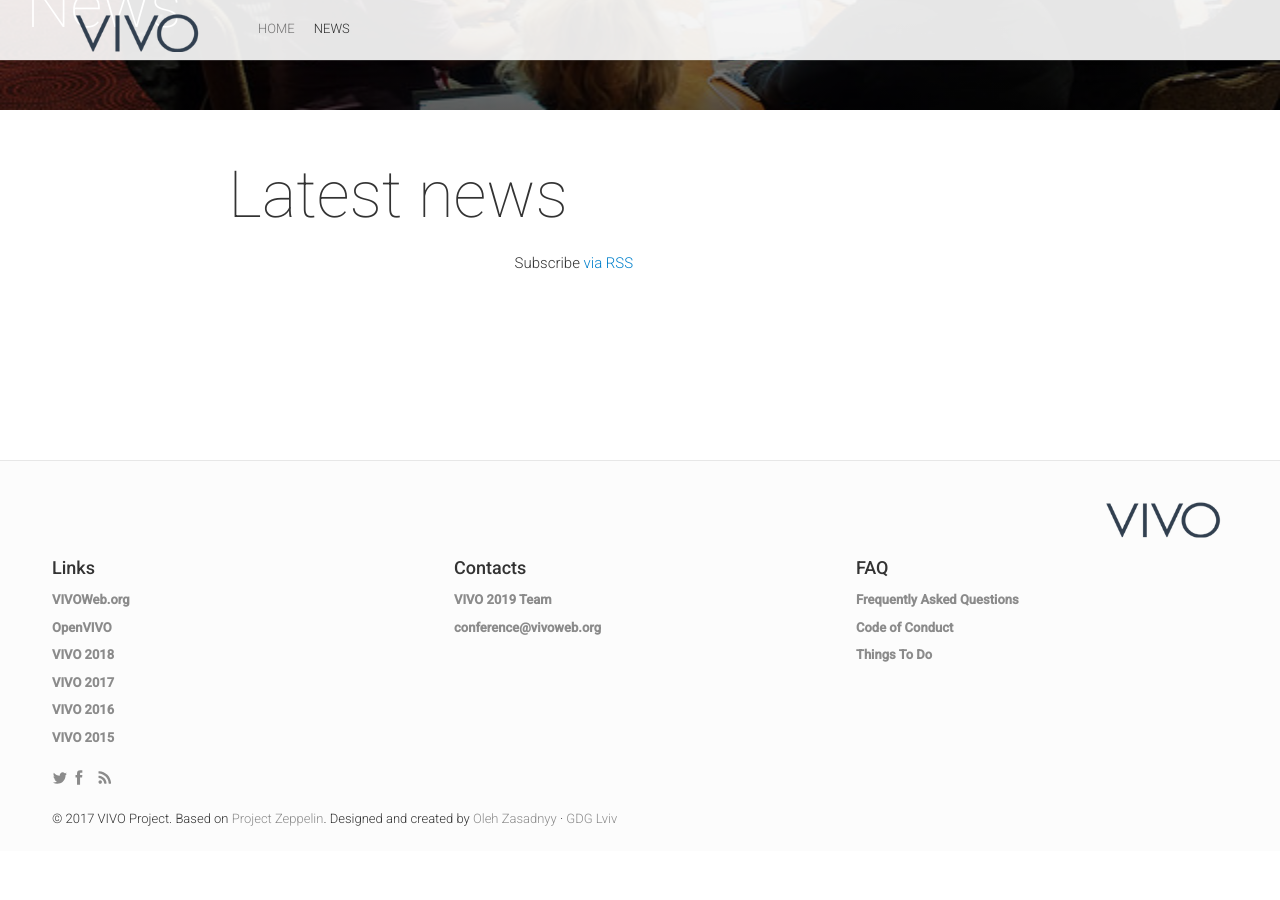
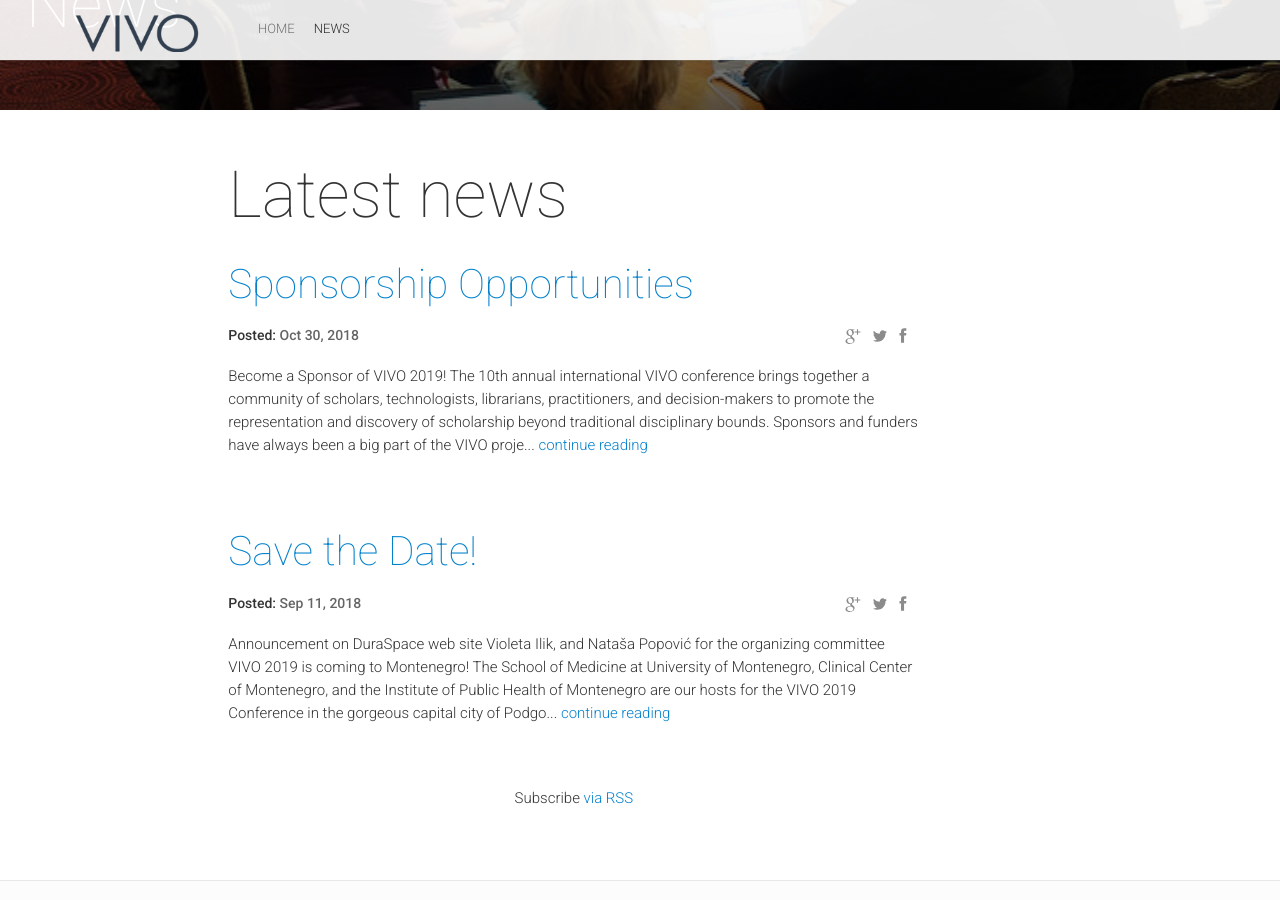
Before and after one commit to vivoconference/vivo2020, a Jekyll site: the page built from news.html, in a window 1280 px wide and 900 px high, scrolled down 297 px. Built offline with Jekyll 4.4.1, drawn with Linux system fonts in a browser that asks for light colours; nearby versions of some CDN libraries; comment, search, counter and statistics services are not loaded; before the commit the page ends 1148 px from its top, so only the background shows below that.

Commit message:
Add announcement and sponsorship posts and prospectus PDF

```diff
--- a/_config.yml
+++ b/_config.yml
@@ -120,7 +120,7 @@
 # Tweets Feed Block
 tweetsFeedImage: "twitter-feed.jpg"
 tweetsFeedTitle: "What's Up?"
-twitterHashTag: "vivo18"
+twitterHashTag: "vivo19"
 #twitterFeed: "http://lviv.gdg.org.ua/tweetledee/favoritesjson.php?c=10&cache_interval=8000"
 
 # Partners Block
--- /dev/null
+++ b/news/_posts/2018-09-11-announcement.markdown
@@ -0,0 +1,55 @@
+---
+layout: post
+title:  "Save the Date!"
+date:   2018-09-11 08:00:00
+isStaticPost: false
+---
+
+[Announcement on DuraSpace web site](https://duraspace.org/save-the-date-vivo-2019-september-4-6-podgorica-montenegro/)
+
+Violeta Ilik, and Nataša Popović for the organizing committee
+
+#### VIVO 2019 is coming to Montenegro!
+
+The School of Medicine at University of Montenegro, Clinical Center of Montenegro, and the Institute of Public Health of Montenegro are our hosts for the VIVO 2019 Conference in the gorgeous capital city of Podgorica. VIVO would like to thank the Local Organizing Committee (LOC) for preparing an outstanding proposal for hosting the 2019 conference. The LOC members are:
+
+* Nataša Popović, MD, PhD, Vice Dean for Science, Faculty of Medicine, University of Montenegro
+* Maša Ždralević, PhD, Head of the Center for Scientific Research, Faculty of Medicine, University of Montenegro
+* Ljiljana Vučković, MD, PhD, Pathohistology specialist, ClinicalCenter of Montenegro
+* Dragan Laušević, MD, PhD, Epidemiologist, Institute of Public Health of Montenegro
+
+##### Save the date and we hope to see you in Podgorica, Montenegro on September 4th to 6th 2019!
+
+#### Program Chair
+
+Ruben Verborgh is a professor of Semantic Web technology at Ghent University – IMEC and a research affiliate at the Decentralized Information Group at MIT. The VIVO community had a chance to hear Professor Verborgh at the VIVO 2016 Conference when he presented his talk: “The Future is Federated” and lead a workshop titled: “Linked Data Fragments: Hands-On Publishing and Querying.” The leadership of the VIVO project was inspired by his presentations and added the Triple Pattern Fragments (TPF) server to the VIVO software.
+
+Professor Verborgh aims to build a more intelligent generation of clients for a decentralized Web at the intersection of Linked Data and hypermedia-driven Web APIs. Through the creation of Linked Data Fragments, he introduced a new paradigm for query execution at Web-scale. He has co-authored two books on Linked Data, and contributed to more than 250 publications for international conferences and journals on Web-related topics.
+
+#### About Podgorica
+
+As the capital of Montenegro, Podgorica is used to hosting events of similar size. In addition, in 2017 Montenegro has been chosen by Vogue magazine as one of the most tempting destinations to travel, because of its natural beauty and significantly more affordable prices compared to its neighbors Italy, Greece, and Croatia.
+
+Podgorica is the capital of Montenegro with population of about 150,000, positioned in the middle of the country, in a picturesque area with 2 rivers. Prepare to swim, hike, and enjoy the natural beauty of Montenegro before, after, or maybe during the conference.
+
+The conference center in Podgorica is located close to cultural monuments such as: Ribnica fortres, Old city and Clock tower, King Nikola’s winter residence and Kings park.
+
+#### Historic places
+
+The city is located close to the:
+
+* Mediterranean coast with sandy beaches and historic cities of Bar, UNESCO-protected bay of Kotor, and Budva (1 hour car ride from Podgorica to Budva)
+* Lake Skadar National Park with fishing villages Rijeka Crnojevica, Vranjine and Virpazar (30 minute car ride from Podgorica to Rijeka Crnojevića)
+* Durmitor National Park, a UNESCO World Heritage site (2 hour ride from center of Podgorica to glacial lakes and stunning mountain peaks of the Dinaric Alps)
+* City of Cetinje, the Old Royal Capital of Montenegro, is a beautiful historic town, just a 30 minute drive from the center of Podgorica. In Cetinje, the visitors can see the Blue Castle — the official home of today’s president of Montenegro. Cetinje is home to many impressive historic buildings that housed embassies during the 19th century, and the monastery that allegedly keeps the right hand of John the Baptist and a piece of the Holy Cross.
+* Ostrog Monastery built into the cliff of a mountain located about 1 hour from Podgorica by car.
+
+#### The weather
+
+During this time of year you will enjoy a mild, very pleasant climate.
+
+#### The venue
+
+The LOC has selected the Hilton Hotel as our conference venue which can accommodate 150 attendees in its conference rooms.
+
+You can also stay at the Hilton hotel where rates should be around 125 Euros per night. Alternatively, on-line sources such as booking.com and similar web-sites offer affordable luxury residential apartment accommodation located a short distance (3-5 blocks) from the conference center.
--- /dev/null
+++ b/news/_posts/2018-10-30-sponsorship.markdown
@@ -0,0 +1,31 @@
+---
+layout: post
+title:  Sponsorship Opportunities
+date:   2018-10-30
+isStaticPost: false
+---
+
+### Become a Sponsor of VIVO 2019!
+
+The 10th annual international VIVO conference brings together a community of scholars, technologists, librarians, practitioners, and decision-makers to promote the representation and discovery of scholarship beyond traditional disciplinary bounds.
+
+Sponsors and funders have always been a big part of the VIVO project and community; in acknowledgement of this support, we have designed packages that will allow for maximum visibility before, during, and after the event.
+Sponsors of the 10th Annual VIVO Conference will have the special opportunity to market to and engage with decision makers and thought leaders in higher education and research including:
+
+* Research Officers
+* Developers, Ontologists, and Analysts
+* Library and repository strategists
+* Scientists and Researchers
+* Publishers
+* Funding Agencies
+
+Sponsors of the 10th Annual VIVO Conference will meet attendees with overlapping areas of interest including:
+
+* Research Networking, Expert Finding, Research Discovery, and Social Network Analysis
+* Semantic Web and Linked Data
+* Research Data Standards and Metrics
+* Evaluation of Research Impact
+* Research Information Management and Current Research Information Systems (CRIS)
+* Technology, Technical Support, and Consulting for representing scholarship
+
+VIVO 2019 sponsorship opportunities are limited. Please consider exclusive opportunities and early committer offers. Please see our [VIVO 2019 Conference Sponsorship Prospectus](/assets/VIVO2019SponsorshipProspectus.pdf) for more information.
```
Also changed, not shown: 1 other file.
